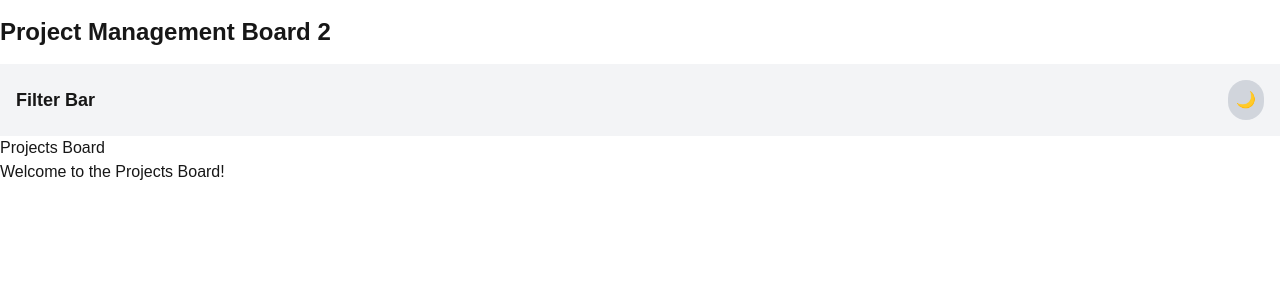
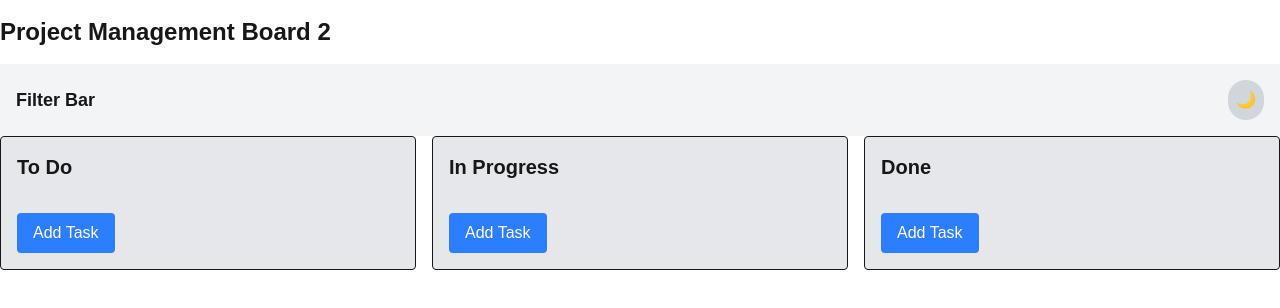
Before and after one commit to jaganraajan/projects-board, a Next.js app: page / in a window 1280 px wide. Shown: the top 308 px of the page. Built offline with nearby package versions, Linux system fonts and the light colour scheme.

Commit message:
add columns with add task feature

```diff
--- a/src/app/page.tsx
+++ b/src/app/page.tsx
@@ -1,6 +1,5 @@
 import ProjectsBoard from "@/components/board/projects-board";
 import { ProjectsBoardProvider } from "@/context/projects-board-context";
-import Image from "next/image";
 
 export default function Home() {
   return (
--- a/src/components/board/projects-board.tsx
+++ b/src/components/board/projects-board.tsx
@@ -1,14 +1,78 @@
-import React from 'react';
-import { FilterBar } from './filter-bar';
+'use client';
 
-const ProjectsBoard: React.FC = () => {
-    return (
-        <div>
-            <FilterBar />
-            <h1>Projects Board</h1>
-            <p>Welcome to the Projects Board!</p>
-        </div>
-    );
+import React, { useState } from "react";
+import { FilterBar } from "./filter-bar";
+
+type Task = {
+  title: string;
+  description: string;
 };
 
-export default ProjectsBoard;
+export default function ProjectsBoard() {
+  const [tasks, setTasks] = useState({
+    todo: [] as Task[],
+    inProgress: [] as Task[],
+    done: [] as Task[],
+  });
+
+  const addTask = (column: "todo" | "inProgress" | "done") => {
+    const title = prompt("Enter task title:");
+    const description = prompt("Enter task description:");
+    if (title && description) {
+      setTasks((prev) => ({
+        ...prev,
+        [column]: [...prev[column], { title, description }],
+      }));
+    }
+  };
+
+  const renderTasks = (tasks: Task[]) =>
+    tasks.map((task, index) => (
+      <div key={index} className="p-2 border rounded mb-2 bg-gray-100 dark:bg-gray-700">
+        <h3 className="font-bold">{task.title}</h3>
+        <p>{task.description}</p>
+      </div>
+    ));
+
+  return (
+    <>
+        <FilterBar /><div className="grid grid-cols-3 gap-4">
+          {/* To Do Column */}
+          <div className="p-4 border rounded bg-gray-200 dark:bg-gray-800">
+              <h2 className="text-xl font-bold mb-4">To Do</h2>
+              {renderTasks(tasks.todo)}
+              <button
+                  onClick={() => addTask("todo")}
+                  className="mt-4 px-4 py-2 bg-blue-500 text-white rounded hover:bg-blue-600"
+              >
+                  Add Task
+              </button>
+          </div>
+
+          {/* In Progress Column */}
+          <div className="p-4 border rounded bg-gray-200 dark:bg-gray-800">
+              <h2 className="text-xl font-bold mb-4">In Progress</h2>
+              {renderTasks(tasks.inProgress)}
+              <button
+                  onClick={() => addTask("inProgress")}
+                  className="mt-4 px-4 py-2 bg-blue-500 text-white rounded hover:bg-blue-600"
+              >
+                  Add Task
+              </button>
+          </div>
+
+          {/* Done Column */}
+          <div className="p-4 border rounded bg-gray-200 dark:bg-gray-800">
+              <h2 className="text-xl font-bold mb-4">Done</h2>
+              {renderTasks(tasks.done)}
+              <button
+                  onClick={() => addTask("done")}
+                  className="mt-4 px-4 py-2 bg-blue-500 text-white rounded hover:bg-blue-600"
+              >
+                  Add Task
+              </button>
+          </div>
+      </div>
+    </>
+  );
+}
```
